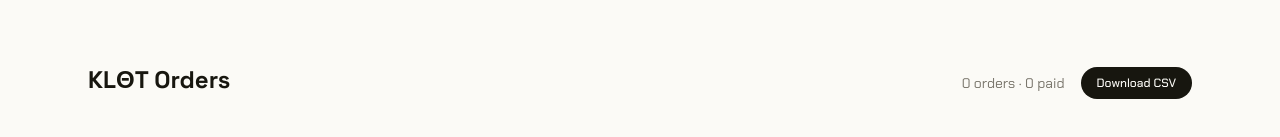
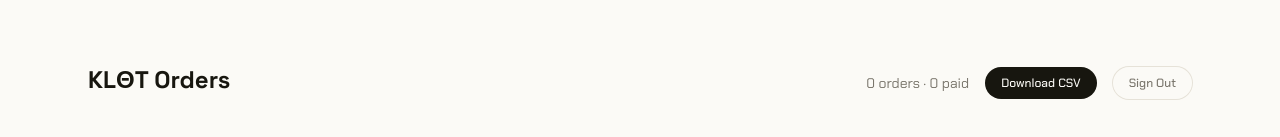
Before and after one commit to lexaether77-beep/nomadshoe, a Next.js app in the folder web/: page /admin in a window 1280 px wide. Shown: the top 137 px of the page. Built offline with nearby package versions, Linux system fonts and the light colour scheme; no server answers; the database is empty.

Commit message:
Add sign out button to admin panel
The admin panel uses HTTP Basic Auth (no session cookie), so there's
no server-side session to end. The button overwrites the browser's
cached credentials with bogus ones so the next request re-prompts.

```diff
--- a/web/src/app/admin/page.tsx
+++ b/web/src/app/admin/page.tsx
@@ -1,6 +1,7 @@
 import { db } from "@/lib/db";
 import { getColorway } from "@/lib/colorways";
 import { OrderRowActions } from "@/components/admin/OrderRowActions";
+import { SignOutButton } from "@/components/admin/SignOutButton";
 
 const STATUS_COLOR: Record<string, string> = {
   PAID: "text-gold-ink",
@@ -37,6 +38,7 @@ export default async function AdminPage() {
           >
             Download CSV
           </a>
+          <SignOutButton />
         </div>
       </div>
 
--- /dev/null
+++ b/web/src/components/admin/SignOutButton.tsx
@@ -0,0 +1,27 @@
+"use client";
+
+export function SignOutButton() {
+  async function handleSignOut() {
+    try {
+      // Overwrite the browser's cached Basic Auth credentials with bogus
+      // ones so it stops auto-sending the real ones on the next request.
+      await fetch("/admin", {
+        headers: { Authorization: "Basic " + btoa("logout:logout") },
+        cache: "no-store",
+      });
+    } catch {
+      // ignore — we're navigating away regardless
+    }
+    window.location.href = "/";
+  }
+
+  return (
+    <button
+      type="button"
+      onClick={handleSignOut}
+      className="rounded-full px-4 py-2 font-technical text-xs font-medium text-muted ring-1 ring-line hover:text-foreground"
+    >
+      Sign Out
+    </button>
+  );
+}
```
